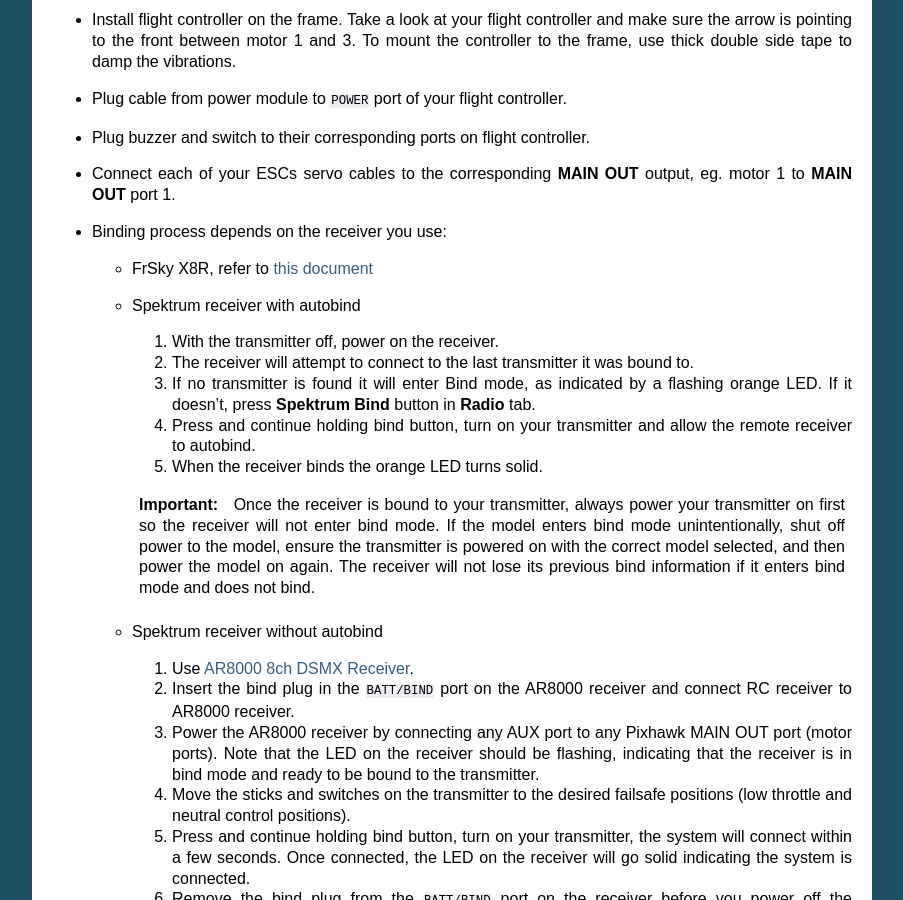
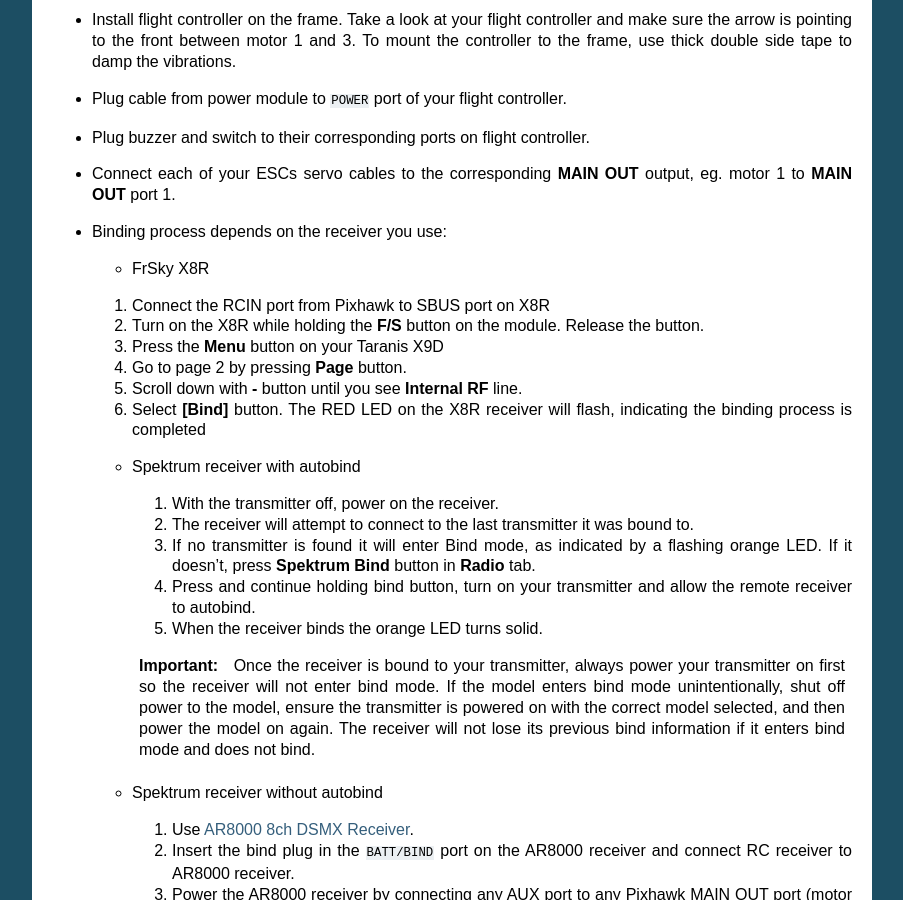
Before and after one commit to risckaust/risc-documentations, a Sphinx documentation site: the page built from docs/source/1-quadcopter-assembly.rst, in a window 1280 px wide and 900 px high, scrolled down 4303 px. Shown: the whole window, without its empty margins (198-1101 px from the left). Built offline with Sphinx 7.4.7, drawn with Linux system fonts in a browser that asks for light colours; pages that are not in the unit, such as notebooks, are missing from menus.

Commit message:
Changed bind instructions

```diff
--- a/docs/source/1-quadcopter-assembly.rst
+++ b/docs/source/1-quadcopter-assembly.rst
@@ -139,7 +139,13 @@
 
 * Binding process depends on the receiver you use:
 
-  + FrSky X8R, refer to `this document <https://www.frsky-rc.com/wp-content/uploads/2017/07/Manual/X8R.pdf>`_
+  + FrSky X8R
+  1. Connect the RCIN port from Pixhawk to SBUS port on X8R
+  2. Turn on the X8R while holding the **F/S** button on the module. Release the button.
+  3. Press the **Menu** button on your Taranis X9D
+  4. Go to page 2 by pressing **Page** button.
+  5. Scroll down with **-** button until you see **Internal RF** line.
+  6. Select **[Bind]** button. The RED LED on the X8R receiver will flash, indicating the binding process is completed
 
   + Spektrum receiver with autobind
 
```
